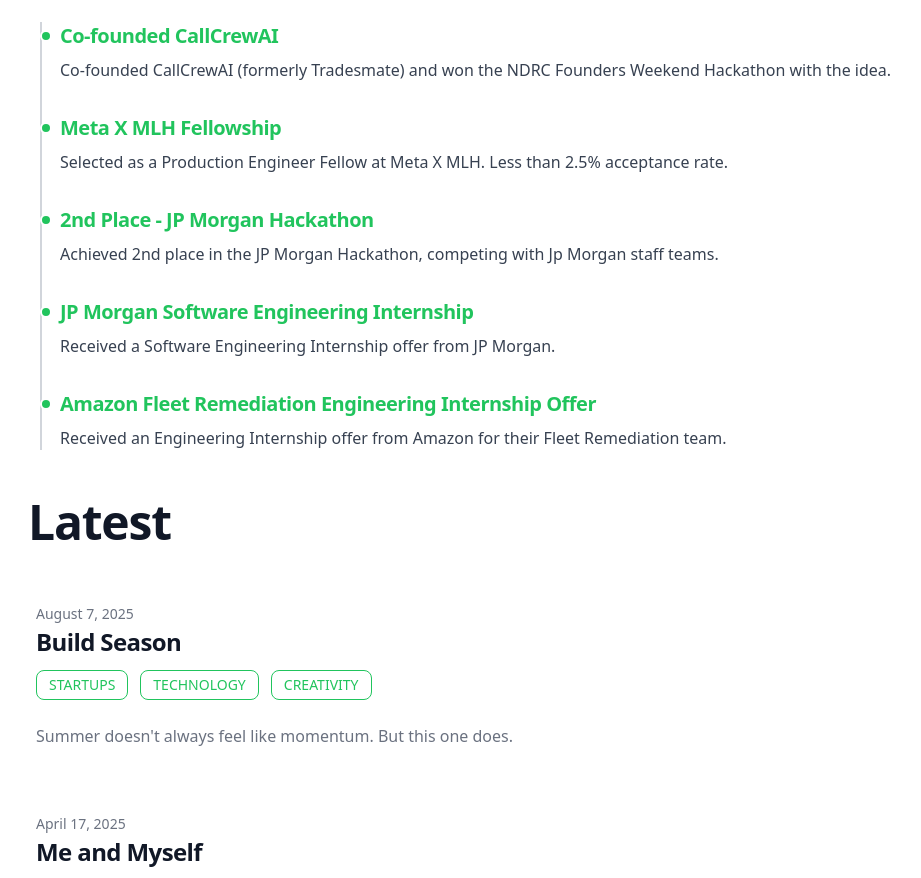
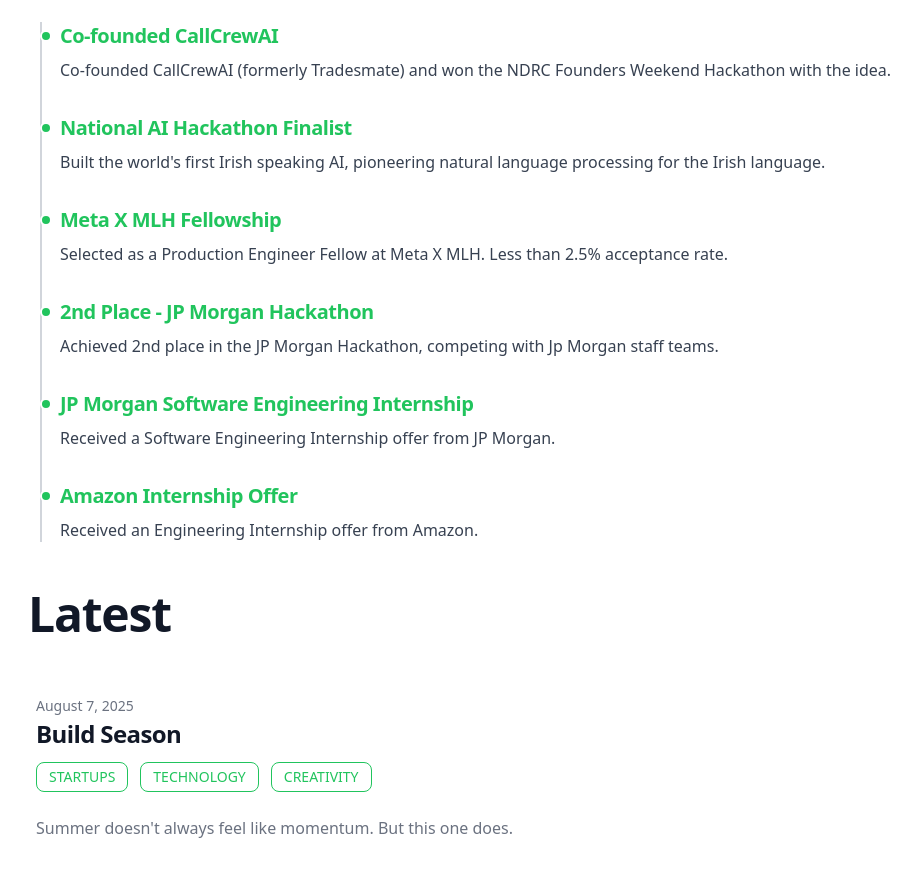
Before and after one commit to dlegend4000/emmanuel-portolio, a Next.js app: page / in a window 1280 px wide. Shown: the part 866-1744 px from the top of the page, without its empty margins (100-1021 px from the left). Built offline with nearby package versions, Linux system fonts and the light colour scheme.

Commit message:
Add favicon, Vercel Analytics, new blog post, and Irish AI highlight

```diff
--- a/src/app/blog/page.tsx
+++ b/src/app/blog/page.tsx
@@ -15,6 +15,11 @@
     const searchContent = post.title + post.summary + post.tags.join(" ");
     return searchContent.toLowerCase().includes(searchValue.toLowerCase());
   });
+
+  // Sort by date (newest first)
+  const sortedBlogPosts = [...filteredBlogPosts].sort(
+    (a: BlogPost, b: BlogPost) => new Date(b.date).getTime() - new Date(a.date).getTime()
+  );
 
   return (
     <Layout>
@@ -49,11 +54,11 @@
         </div>
 
         <ul>
-          {!filteredBlogPosts.length && (
+          {!sortedBlogPosts.length && (
             <p className="py-4 text-center">No posts found.</p>
           )}
 
-          {filteredBlogPosts.map((post: BlogPost) => (
+          {sortedBlogPosts.map((post: BlogPost) => (
             <li key={post.slug} className="py-6">
               <Link href={`/blog/${post.slug}`} className="post-container">
                 <article className="space-y-2 xl:grid xl:grid-cols-4 xl:items-baseline xl:space-y-3">
--- a/src/components/Highlights.tsx
+++ b/src/components/Highlights.tsx
@@ -5,6 +5,10 @@
   {
     title: "Co-founded CallCrewAI",
     description: "Co-founded CallCrewAI (formerly Tradesmate) and won the NDRC Founders Weekend Hackathon with the idea.",
+  },
+  {
+    title: "National AI Hackathon Finalist",
+    description: "Built the world's first Irish speaking AI, pioneering natural language processing for the Irish language.",
   },
   {
     title: "Meta X MLH Fellowship",
@@ -19,8 +23,8 @@
     description: "Received a Software Engineering Internship offer from JP Morgan.",
   },
   {
-    title: "Amazon Fleet Remediation Engineering Internship Offer",
-    description: "Received an Engineering Internship offer from Amazon for their Fleet Remediation team.",
+    title: "Amazon Internship Offer",
+    description: "Received an Engineering Internship offer from Amazon.",
   },
 ];
 
```
